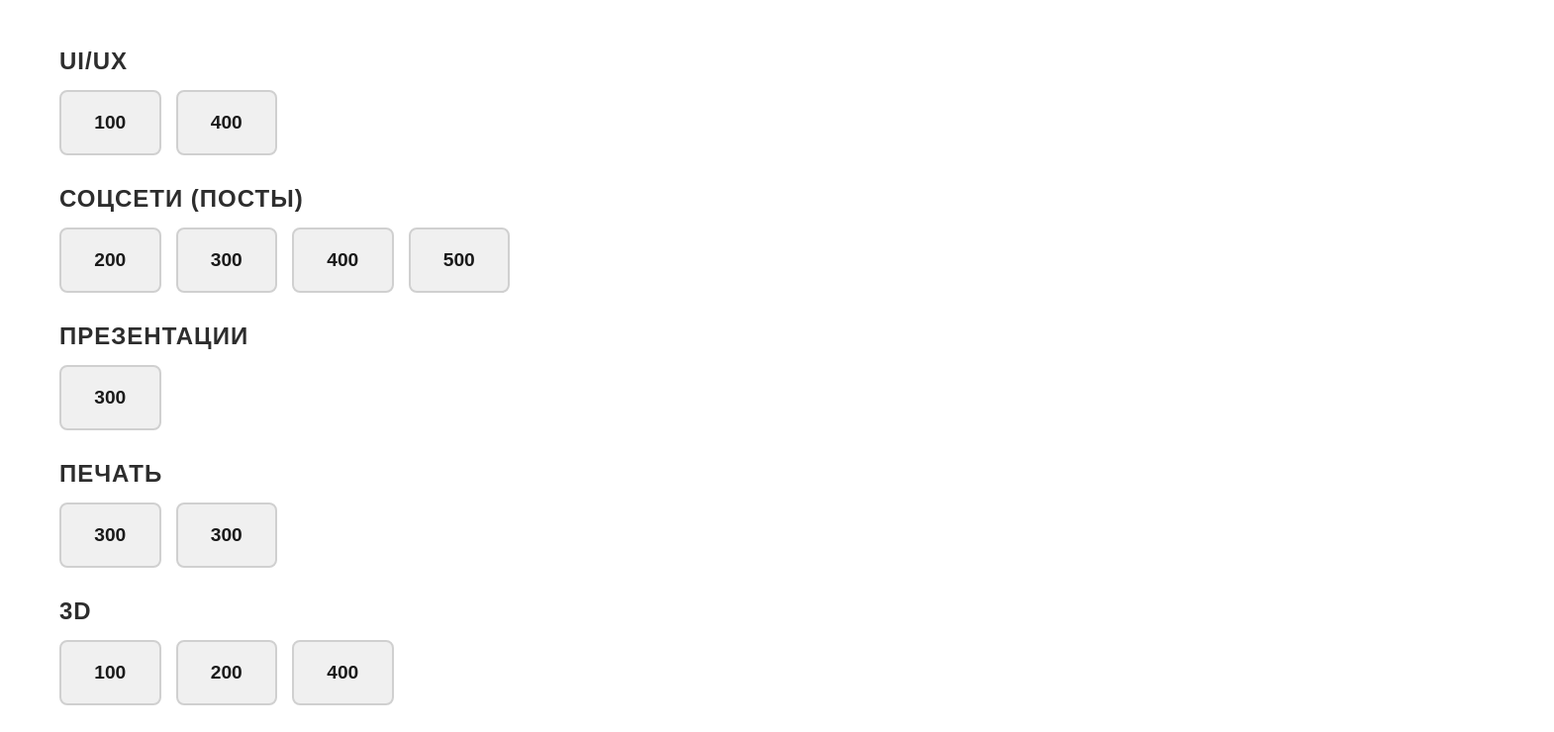
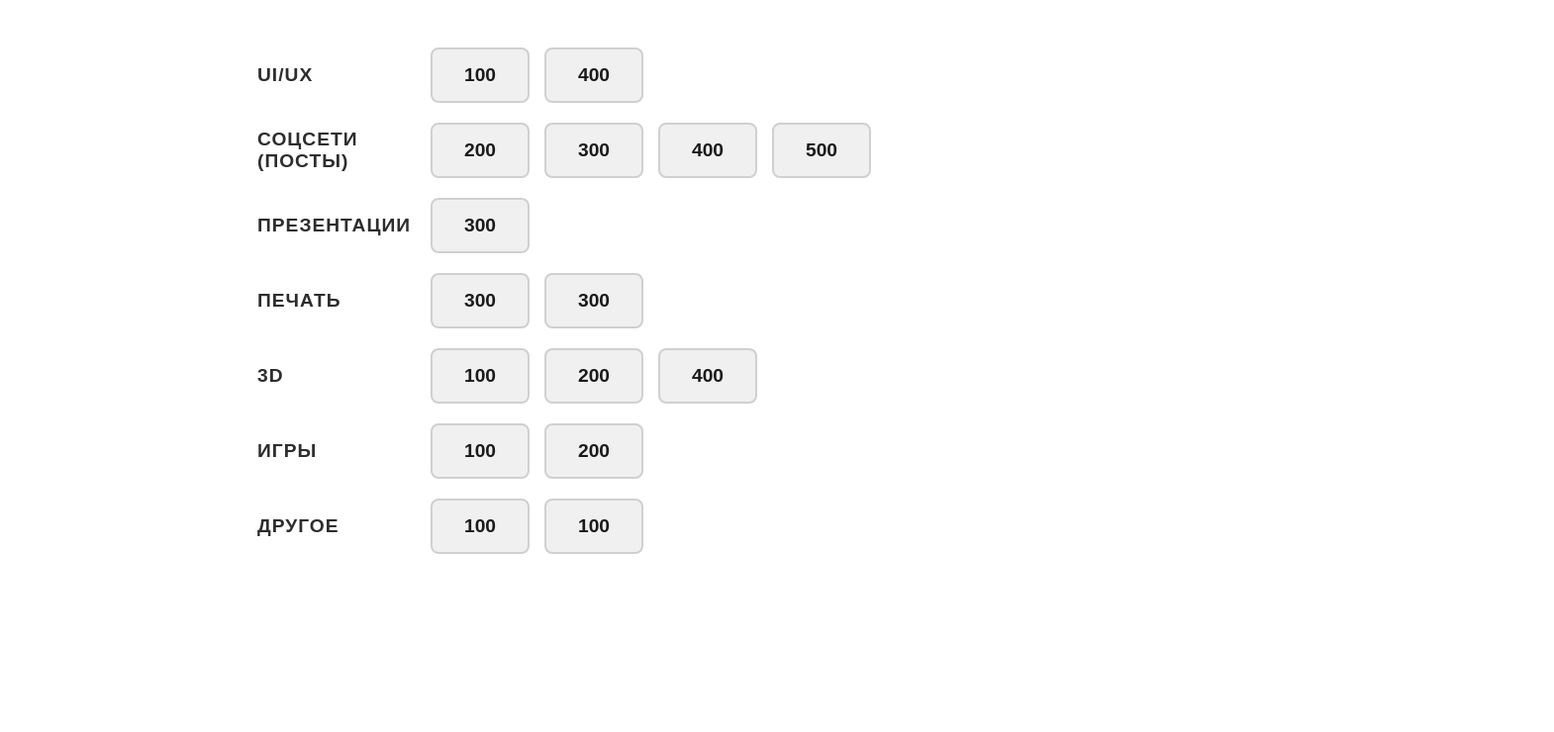
Before and after one commit to 11Rin/design-portfolio, a plain HTML site: page docs/index.html in a window 1280 px wide. Shown: the top 740 px of the page at 99% size, 1570 px wide, since content can reach past the window. Drawn offline with Linux system fonts and the light colour scheme.

Commit message:
Update style.css

```diff
--- a/docs/style.css
+++ b/docs/style.css
@@ -1,5 +1,5 @@
 .portfolio-game {
-    max-width: 1200px;
+    max-width: 800px;
     margin: 0 auto;
     padding: 40px 20px;
     font-family: 'Arial', sans-serif;
@@ -9,17 +9,18 @@
 .game-grid {
     display: flex;
     flex-direction: column;
-    gap: 30px;
+    gap: 20px;
 }
 
 .game-category {
     display: flex;
-    flex-direction: column;
     gap: 15px;
+    align-items: center;
 }
 
 .category-title {
-    font-size: 1.5rem;
+    min-width: 160px;
+    font-size: 1.2rem;
     font-weight: 700;
     color: #2d2d2d;
     margin: 0;
@@ -29,8 +30,9 @@
 
 .category-cells {
     display: grid;
-    grid-template-columns: repeat(auto-fill, minmax(100px, 1fr));
+    grid-template-columns: repeat(10, 100px);
     gap: 15px;
+    grid-auto-flow: column;
 }
 
 
@@ -38,7 +40,7 @@
     background-color: #f0f0f0;
     border: 2px solid #d0d0d0;
     border-radius: 8px;
-    padding: 20px 10px;
+    padding: 15px 10px;
     text-align: center;
     font-size: 1.2rem;
     font-weight: 700;
```
